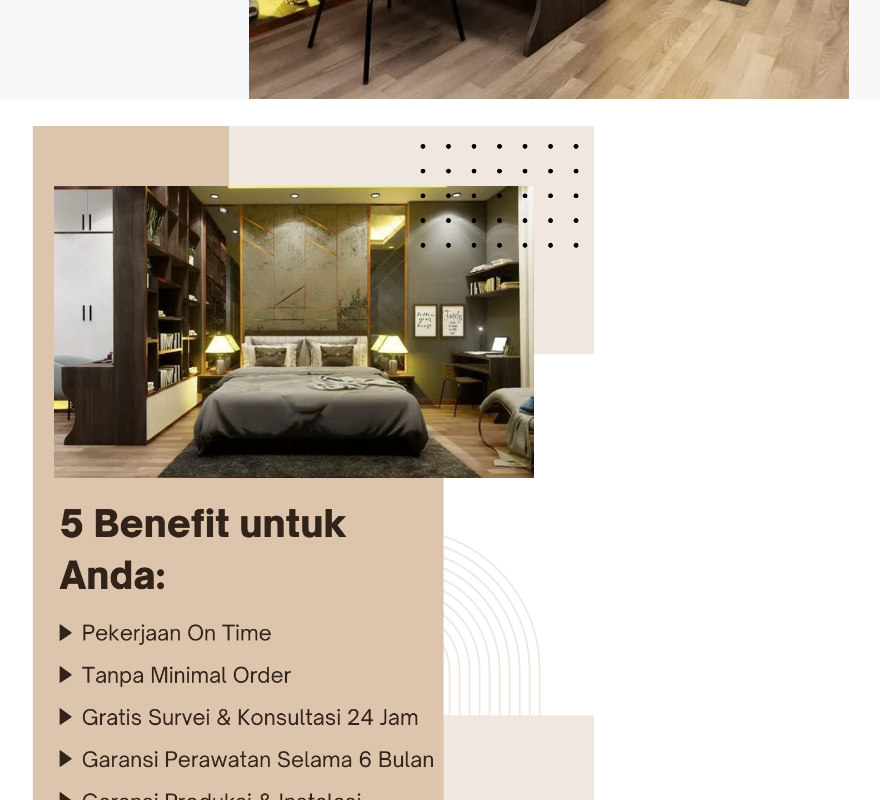
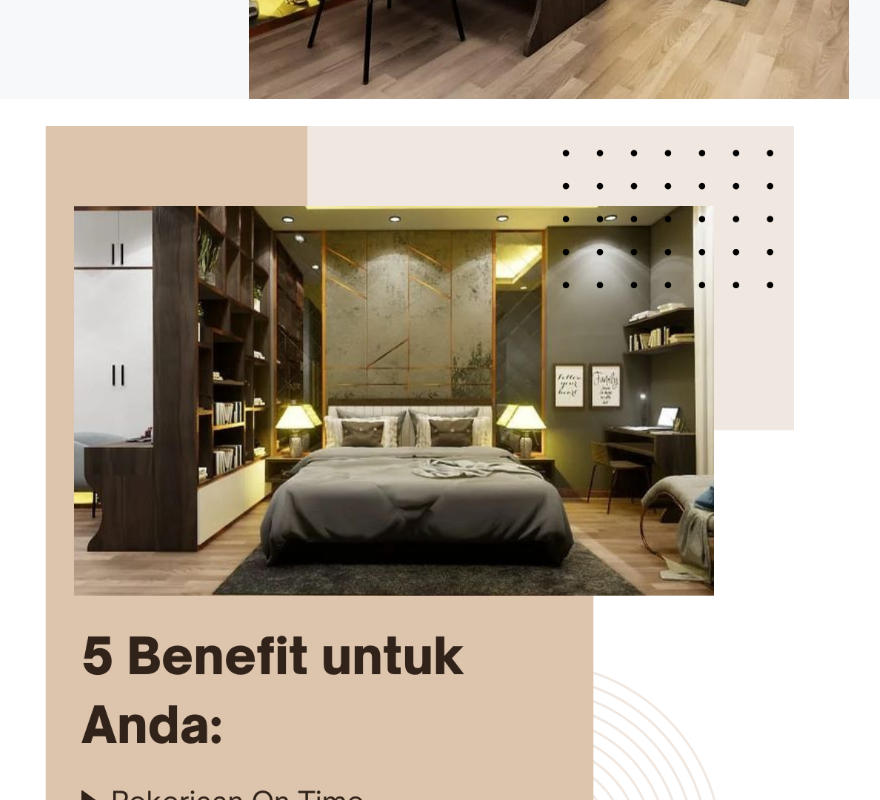
Before and after one commit to haloorderio/properti, a website: page index.html in a window 1280 px wide. Shown: the part 740-1540 px from the top of the page, without its empty margins (91-971 px from the left). Drawn offline with Linux system fonts and the light colour scheme.

Commit message:
Update index.html

```diff
--- a/index.html
+++ b/index.html
@@ -65,8 +65,8 @@
   </div>
   <div class="content-wrapper">
     <div class="container">
-      <section class="features-overview" id="features-section" align-items-center>
-          <img src="images/Choose%20the%20Right%20Realtor.png" alt="5 Benefit Menggunakan RenovApik" class="img-fluid" width="600" height="100%" data-aos="zoom-in" data-aos-delay="200">
+      <section class="features-overview" id="features-section">
+          <img src="images/Choose%20the%20Right%20Realtor.png" alt="5 Benefit Menggunakan RenovApik" class="img-fluid" width="800" height="100%" data-aos="zoom-in" data-aos-delay="200">
           <!-- <h2>How does it works</h2>
           <h6 class="section-subtitle text-muted">One theme that serves as an easy-to-use operational toolkit<br>that meets customer's needs.</h6> -->
         </div>
```
